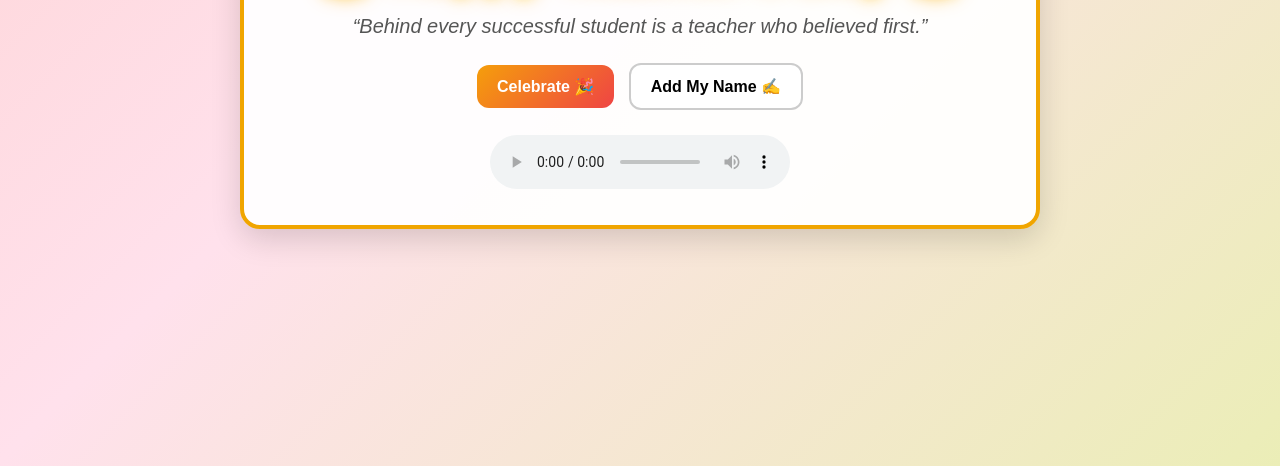
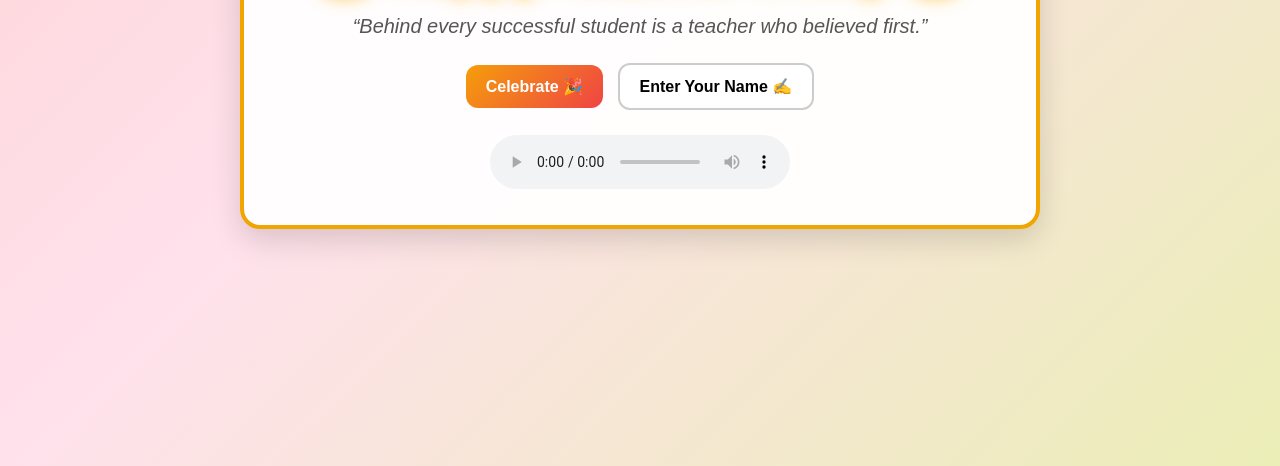
Before and after one commit to NaanKadavul/Teacher-day-Wish, a plain HTML site: page index.html in a window 1280 px wide. Shown: the part 334-800 px from the top of the page. Drawn offline with Linux system fonts and the light colour scheme.

Commit message:
Update index.html

```diff
--- a/index.html
+++ b/index.html
@@ -95,7 +95,7 @@
 
     <div class="actions">
       <button class="primary" onclick="launchConfetti()">Celebrate 🎉</button>
-      <button class="secondary" onclick="askName()">Add My Name ✍️</button>
+      <button class="secondary" onclick="askName()">Enter Your Name ✍️</button>
     </div>
 
     <audio controls autoplay loop>
```
